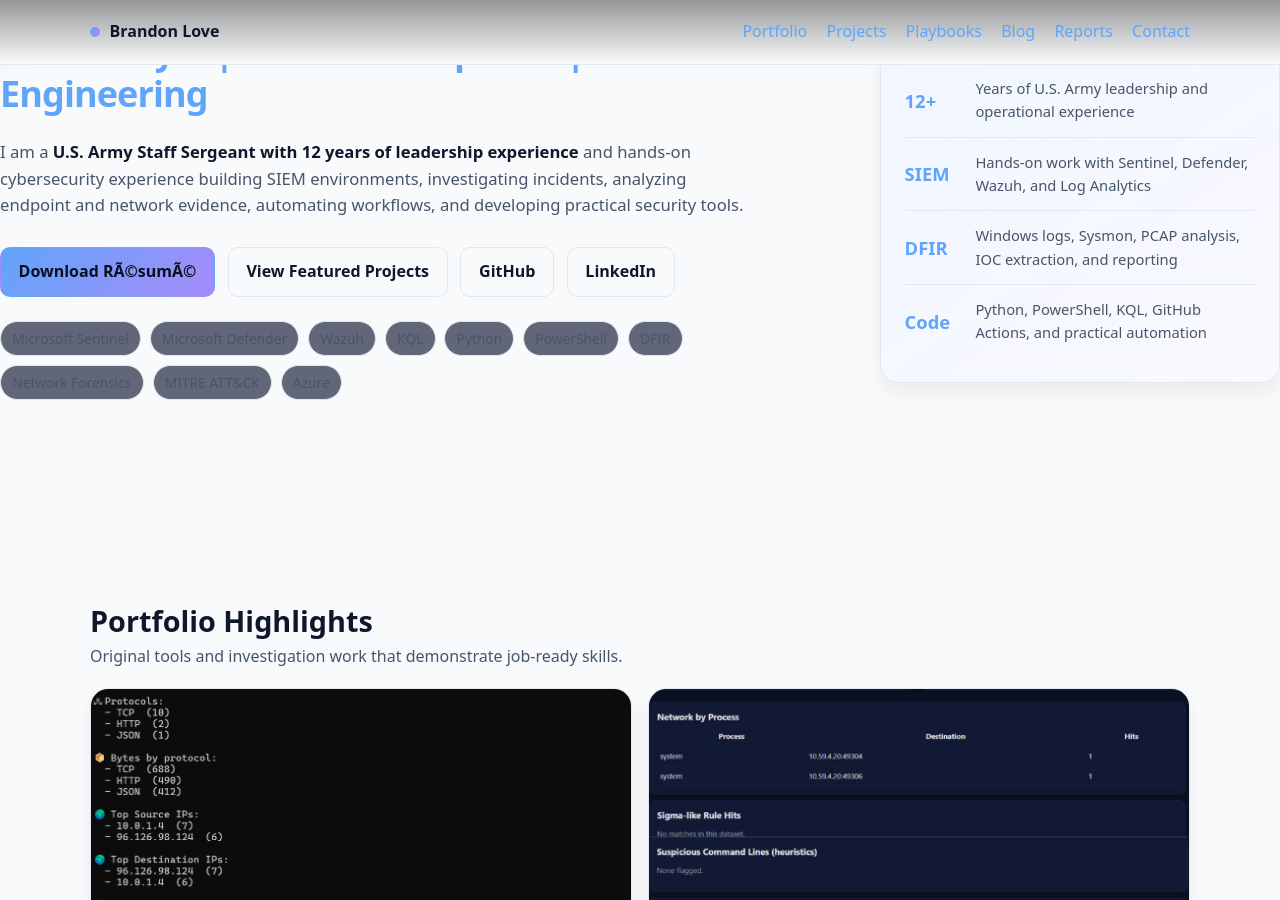
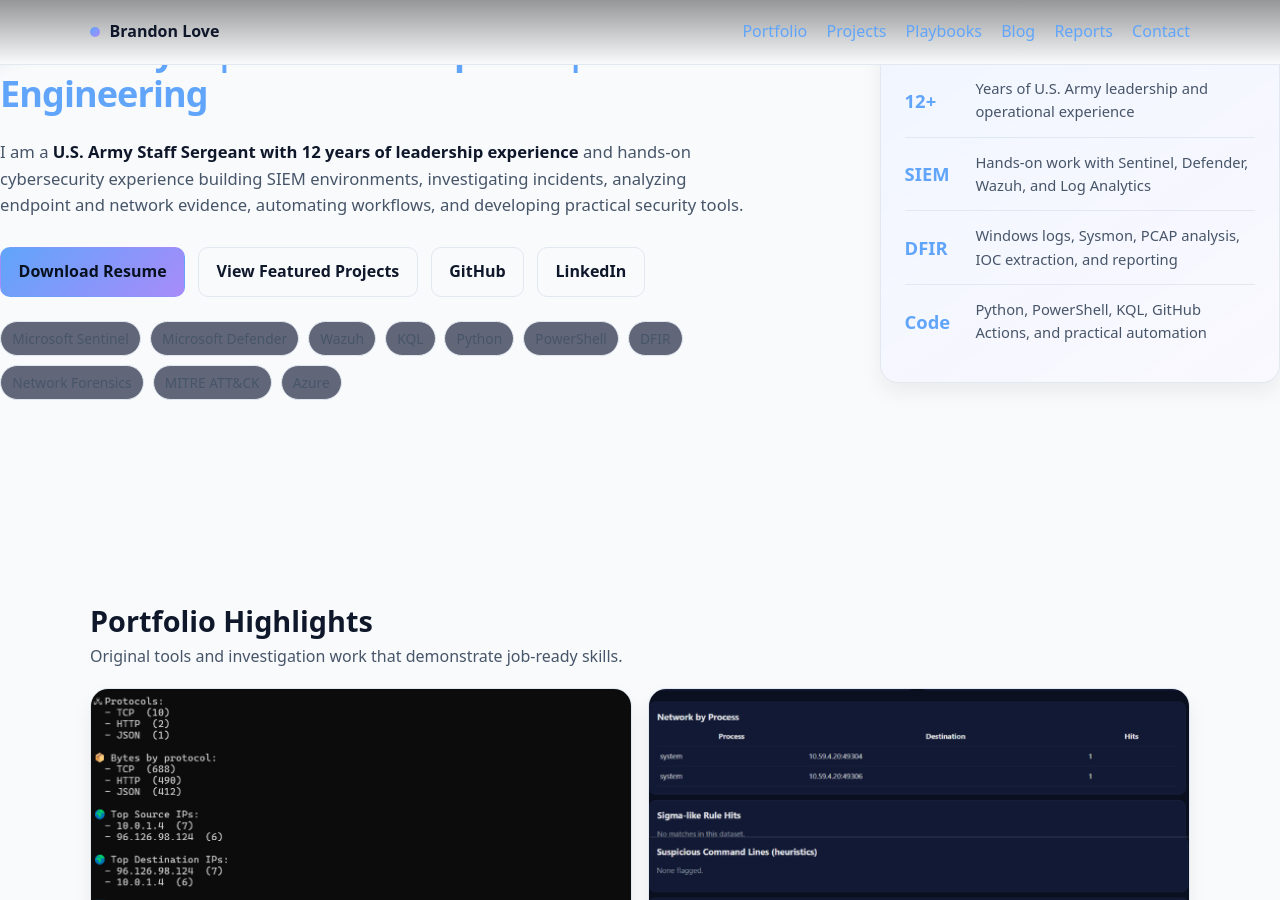
Before and after one commit to Love2150/Love2150.github.io, a Jekyll site: the page built from index.html, in a window 1280 px wide and 900 px high, scrolled down 355 px. Built offline with Jekyll 4.4.1, drawn with Linux system fonts in a browser that asks for light colours.

Commit message:
Fix typo in resume download link text

```diff
--- a/index.html
+++ b/index.html
@@ -728,7 +728,7 @@ title: "Brandon Love | SOC Analyst & Incident Response"
               target="_blank"
               rel="noopener"
             >
-              Download RÃ©sumÃ©
+              Download Resume
             </a>
             <a class="btn" href="#featured-projects">View Featured Projects</a>
             <a class="btn" href="https://github.com/Love2150" target="_blank" rel="noopener">
```
